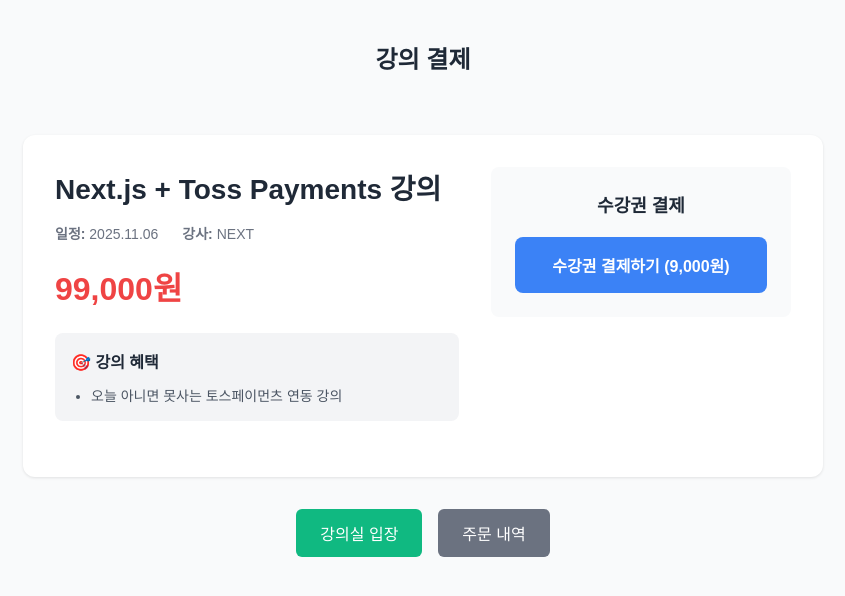
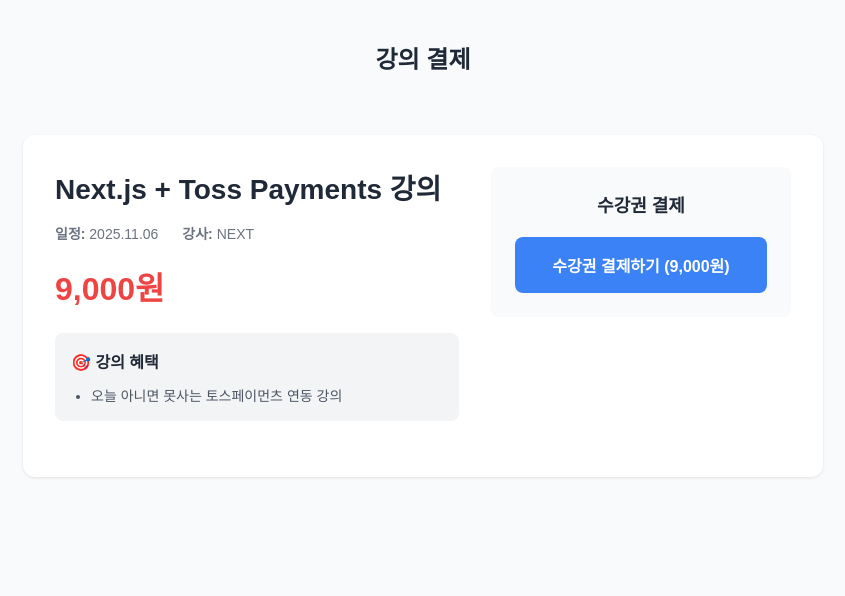
Before and after one commit to kdowon3/session6, a Next.js app in the folder my-app/: page / in a window 1280 px wide. Shown: the top 596 px of the page, without its empty margins (217-1062 px from the left). Built offline with nearby package versions, Linux system fonts and the light colour scheme.

Commit message:
Fix price display and remove navigation links
Updated price display from 99,000원 to 9,000원 and removed navigation links.

```diff
--- a/my-app/src/app/page.js
+++ b/my-app/src/app/page.js
@@ -77,7 +77,7 @@
                   color: '#ef4444',
                   marginBottom: '8px'
                 }}>
-                  99,000원
+                  9,000원
                 </div>
               </div>
 
@@ -129,39 +129,6 @@
           </div>
         </div>
 
-        {/* 네비게이션 링크 */}
-        <div style={{
-          display: 'flex',
-          gap: '16px',
-          justifyContent: 'center'
-        }}>
-          <a
-            href="/classroom"
-            style={{
-              padding: '12px 24px',
-              backgroundColor: '#10b981',
-              color: 'white',
-              textDecoration: 'none',
-              borderRadius: '6px',
-              fontWeight: '500'
-            }}
-          >
-            강의실 입장
-          </a>
-          <a
-            href="/dashboard"
-            style={{
-              padding: '12px 24px',
-              backgroundColor: '#6b7280',
-              color: 'white',
-              textDecoration: 'none',
-              borderRadius: '6px',
-              fontWeight: '500'
-            }}
-          >
-            주문 내역
-          </a>
-        </div>
       </div>
     </div>
   );
```
